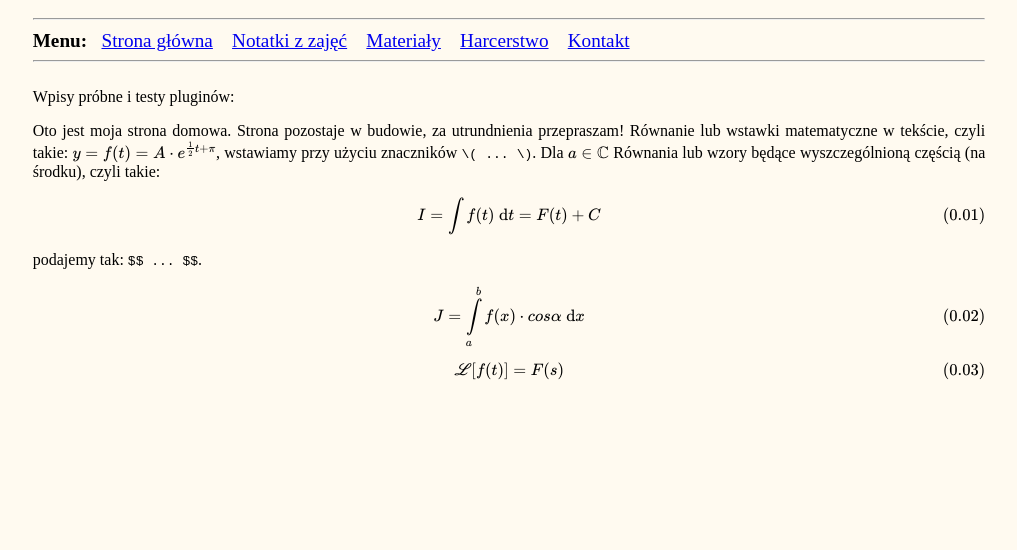
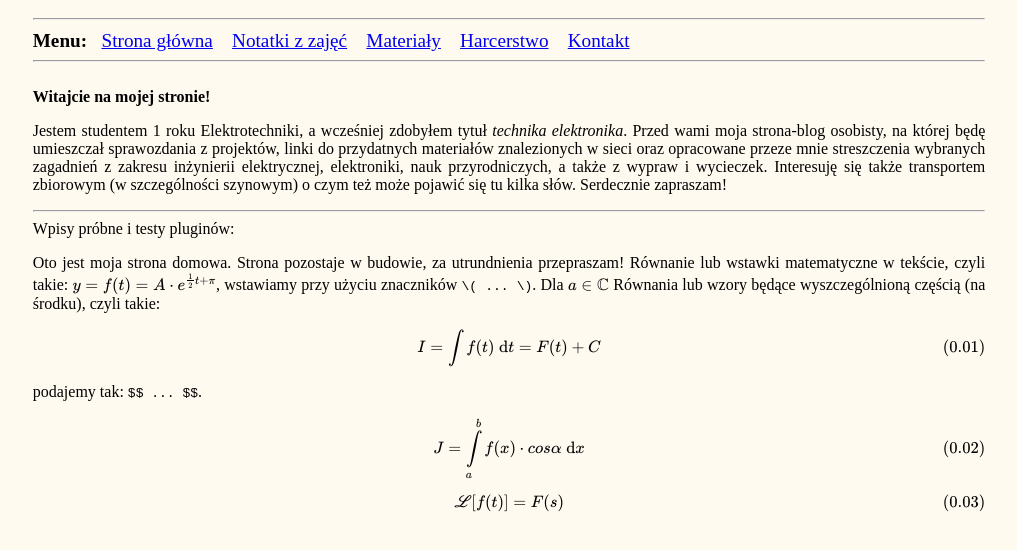
Before and after one commit to kfgromala/kfgromala.github.io, a plain HTML site: page index.html in a window 1280 px wide. Shown: the part 56-606 px from the top of the page, without its empty margins (131-1148 px from the left). Drawn offline with nearby package versions, Linux system fonts and the light colour scheme; some packages are replaced by stand-ins of ours.

Commit message:
Update index.html

```diff
--- a/index.html
+++ b/index.html
@@ -25,6 +25,15 @@ src="https://cdnjs.cloudflare.com/ajax/libs/mathjax/2.7.7/latest.js?config=TeX-M
 <a href="kontakt.html">Kontakt</a> &nbsp;&nbsp;
 </nav> <hr><br>
 
+<b> Witajcie na mojej stronie! </b>
+    <p> Jestem studentem 1 roku Elektrotechniki, a wcześniej zdobyłem tytuł <i>technika elektronika</i>.
+    Przed wami moja strona-blog osobisty, na której będę umieszczał sprawozdania z projektów, linki do przydatnych materiałów znalezionych
+    w sieci oraz opracowane przeze mnie streszczenia wybranych zagadnień z zakresu inżynierii elektrycznej, elektroniki, nauk przyrodniczych,
+    a także z wypraw i wycieczek. Interesuję się także transportem zbiorowym (w szczególności szynowym) o czym też może pojawić się tu kilka słów.
+    Serdecznie zapraszam!
+    </p>
+
+<hr>
 Wpisy próbne i testy pluginów:
 <p> Oto jest moja strona domowa. Strona pozostaje w budowie, za utrundnienia przepraszam! Równanie
     lub wstawki matematyczne w tekście, czyli takie: \( y = f(t) = A \cdot e^{\frac{1}{2}t+\pi}\),
```
